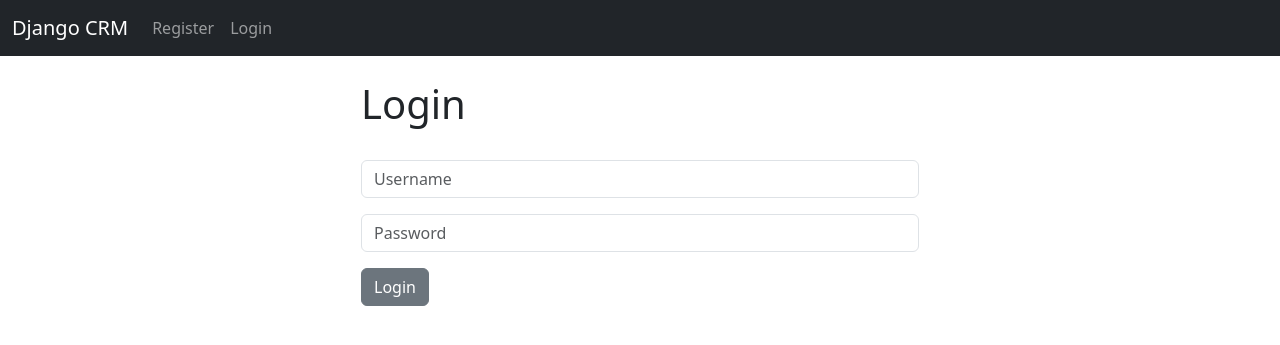
After one commit to nijgururajofficial/django_crm, a Django app: page /login/ in a window 1280 px wide. The commit adds this page. Shown: the top 345 px of the page. Run offline with Django 4.2, Linux system fonts and the light colour scheme.

```diff
--- /dev/null
+++ b/crm_app/templates/login.html
@@ -0,0 +1,22 @@
+{% extends 'base.html' %}
+
+{% block content %}
+
+<div class="col-md-6 offset-md-3">
+
+    <h1>Login</h1>
+    <br>
+    <form method="POST" action="{% url 'home' %}">
+        {% csrf_token %}
+        <div class="mb-3">
+            <input type="text" class="form-control" name="username" placeholder="Username">
+          </div>
+          <div class="mb-3">
+            <input type="password" class="form-control" name="password" placeholder="Password">
+          </div>
+          <button type="submit" class="btn btn-secondary">Login</button>
+    </form>
+
+</div>
+
+{% endblock %}
--- a/crm_app/templates/navbar.html
+++ b/crm_app/templates/navbar.html
@@ -19,7 +19,7 @@
           </li>
 
           <li class="nav-item">
-            <a class="nav-link" href="{% url 'home' %}">Login</a>
+            <a class="nav-link" href="{% url 'login' %}">Login</a>
           </li>
 
           {% endif %}
--- a/crm_app/urls.py
+++ b/crm_app/urls.py
@@ -2,6 +2,7 @@ from django.urls import path
 from . import views
 urlpatterns = [
     path('',views.home, name="home"),
+    path('login/',views.login_user, name="login"),
     path('logout/',views.logout_user, name="logout"),
     path('register/',views.register_user, name="register"),
 ]
--- a/crm_app/views.py
+++ b/crm_app/views.py
@@ -5,22 +5,7 @@ from .forms import SignUpForm
 
 # Create your views here.
 def home(request):
-    # check if user is authenticated
-    if request.method == 'POST':
-        username = request.POST['username']
-        password = request.POST['password']
-
-        # authenticate
-        user = authenticate(request, username=username, password=password)
-        if user is not None:
-            login(request, user)
-            messages.success(request, "You have logged in successfully")
-            return redirect('home')
-        else:
-            messages.success(request, "There was an error logging in. Please try again...")
-            return redirect('home')
-    else:
-        return render(request, "home.html", {})
+    return render(request, "home.html", {})
 
 
 
@@ -44,3 +29,20 @@ def register_user(request):
     else:
         form = SignUpForm
         return render(request, "register.html", {'form':form})
+
+def login_user(request):
+    if request.method == 'POST':
+        username = request.POST['username']
+        password = request.POST['password']
+
+        # authenticate
+        user = authenticate(request, username=username, password=password)
+        if user is not None:
+            login(request, user)
+            messages.success(request, "You have logged in successfully")
+            return redirect('home')
+        else:
+            messages.success(request, "There was an error logging in. Please try again...")
+            return redirect('login')
+    else:
+        return render(request, "login.html", {})
```
Also changed, not shown: crm_app/templates/home.html (+0 -16 lines).
